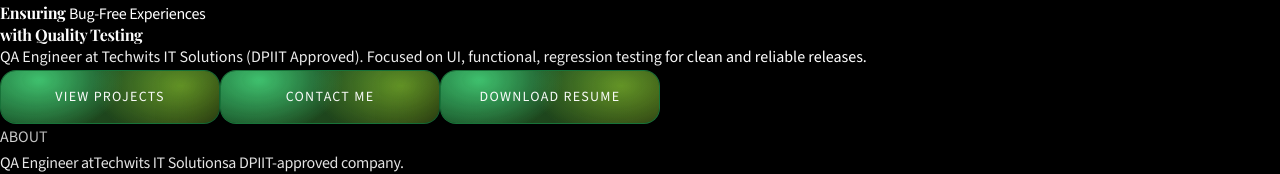
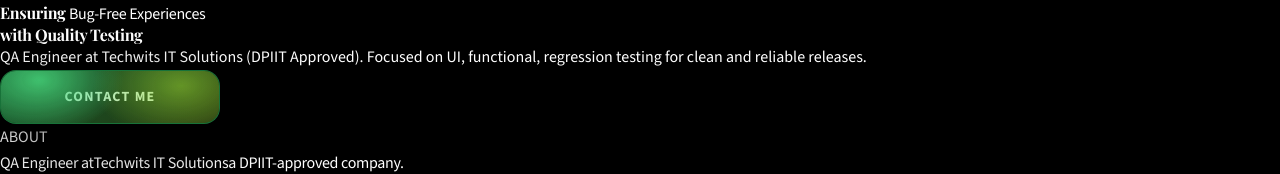
Before and after one commit to amanrwl3009/amanprofile, a React (Vite) app: page / in a window 1280 px wide. Shown: the part 364-538 px from the top of the page. Built offline with nearby package versions, Linux system fonts and the light colour scheme; the HTML template or start-up script is replaced by a standard one.

Commit message:
feat: simplify hero section with single contact CTA
Replaced multiple hero buttons with a single primary "Contact Me" CTA.
Improves focus, reduces visual clutter, and provides a clearer
call-to-action for users.

```diff
--- a/src/components/hero.jsx
+++ b/src/components/hero.jsx
@@ -6,7 +6,6 @@
       id="home"
       className="relative min-h-screen w-full flex items-center justify-center overflow-hidden bg-black"
     >
-      {/* Background Video */}
       <video
         autoPlay
         loop
@@ -16,68 +15,39 @@
         src="/video1.mp4"
       />
 
-      {/* Dark overlay */}
       <div className="absolute inset-0 bg-black/75" />
       <div className="absolute inset-0 bg-gradient-to-b from-black/40 via-transparent to-black/80 pointer-events-none" />
 
-      {/* Content */}
       <div className="relative z-10 w-full">
         <div className="container mx-auto px-6 lg:px-12 text-center max-w-5xl">
-          {/* Intro Tag */}
           <p className="inline-flex items-center gap-2 text-sm sm:text-base text-white/80 border border-white/15 px-5 py-2 rounded-full mb-7 backdrop-blur bg-white/5">
-            👋 Hi, I’m Aman Rawal    QA Engineer
+            👋 Hi, I’m Aman Rawal QA Engineer
           </p>
 
-          {/* Headline */}
           <h1 className="text-4xl sm:text-5xl md:text-6xl lg:text-7xl font-bold leading-tight tracking-tight text-white mb-6">
             Ensuring{" "}
             <span className="bg-clip-text text-transparent bg-gradient-to-r from-emerald-400 via-lime-400 to-green-500">
               Bug-Free Experiences
-            </span>{" "}
+            </span>
             <br />
             with Quality Testing
           </h1>
 
-          {/* Subheading */}
           <p className="text-base sm:text-lg md:text-xl text-white/70 max-w-3xl mx-auto mb-10">
-            QA Engineer at Techwits IT Solutions (DPIIT Approved). Focused on UI, functional, regression testing for clean and reliable releases.
+            QA Engineer at Techwits IT Solutions (DPIIT Approved). Focused on UI,
+            functional, regression testing for clean and reliable releases.
           </p>
 
-          {/* Buttons */}
-          <div className="flex flex-col sm:flex-row gap-4 justify-center items-center">
-            {/* View Projects */}
-            <button
-              onClick={() =>
-                document
-                  .getElementById("projects")
-                  ?.scrollIntoView({ behavior: "smooth" })
-              }
-              className="btn-uiverse btn-uiverse--primary w-full sm:w-auto"
-            >
-              <span>View Projects</span>
-            </button>
-
-            {/* Contact */}
           <button
             onClick={() =>
               document
                 .getElementById("contact")
                 ?.scrollIntoView({ behavior: "smooth" })
             }
-              className="btn-uiverse btn-uiverse--glass w-full sm:w-auto"
+            className="btn-uiverse btn-uiverse--primary"
           >
-              <span>Contact Me</span>
+            Contact Me
           </button>
-
-            {/* Download Resume */}
-            <a
-              href="/Aman_Rawal_Resume.pdf"
-              download
-              className="btn-uiverse btn-uiverse--outline w-full sm:w-auto"
-            >
-              <span>Download Resume</span>
-            </a>
-          </div>
         </div>
       </div>
     </section>
```
Lines whose indentation alone changed are shown as unchanged.
